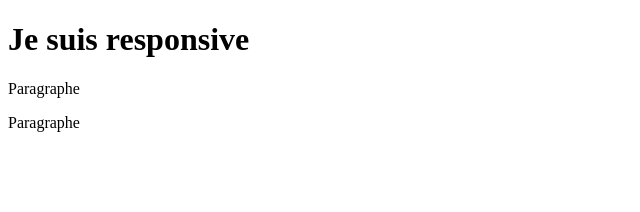
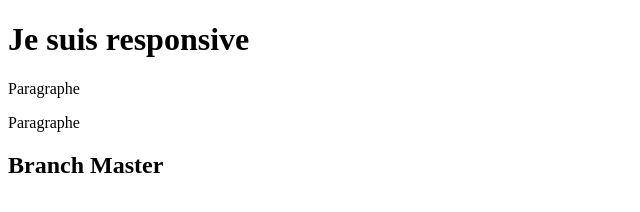
Before and after one commit to artiomsinigur/barbershop-adaptive, a plain HTML site: page index.html in a window 1280 px wide. Shown: the whole page, without its empty margins (0-640 px from the left). Drawn offline with Linux system fonts and the light colour scheme.

Commit message:
Add tag h2 and strong in index

```diff
--- a/index.html
+++ b/index.html
@@ -8,5 +8,6 @@
     <h1>Je suis responsive</h1>
     <p>Paragraphe</p>
     <p>Paragraphe</p>
+    <h2>Branch <strong>Master</strong></h2>
 </body>
 </html>
```
